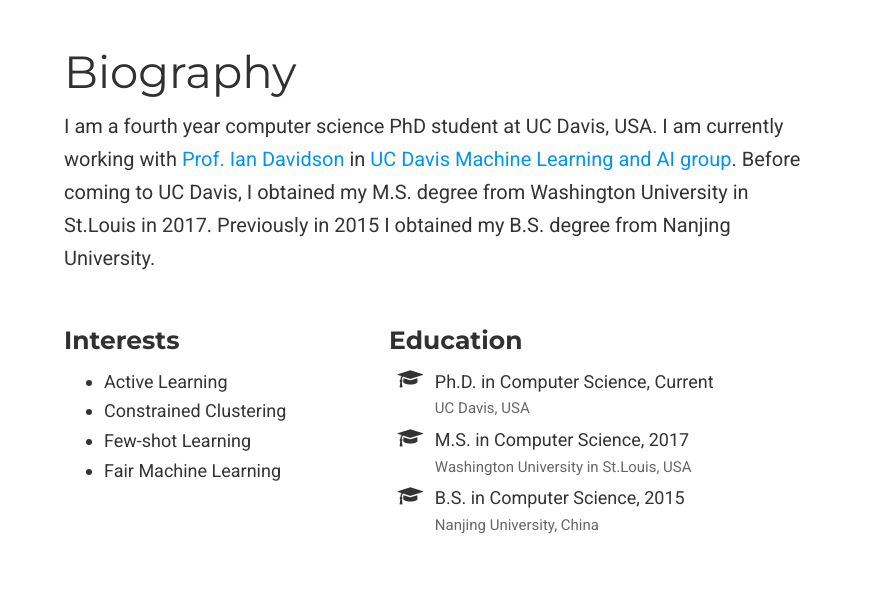
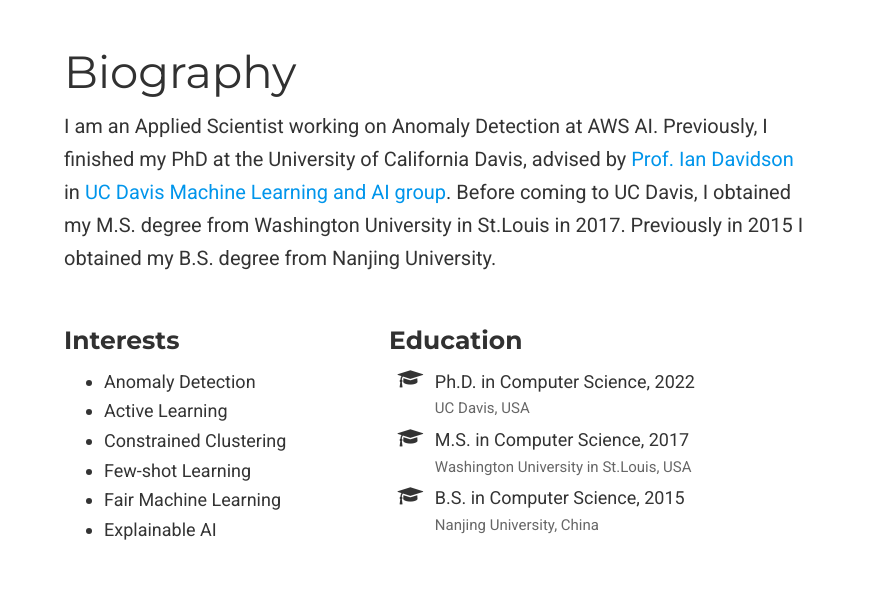
Before and after one commit to hongjingZ/hongjingZ.github.io, a plain HTML site: page index.html in a window 1280 px wide. Shown: the part 97-692 px from the top of the page, 396-1280 px from the left. Drawn offline with nearby package versions, Linux system fonts and the light colour scheme; some icons are missing.

Commit message:
Update index.html

```diff
--- a/index.html
+++ b/index.html
@@ -163,7 +163,7 @@
 
 <h1 id="biography">Biography</h1>
 
-<p>I am a fourth year computer science PhD student at UC Davis, USA. I am currently working with <a href="http://web.cs.ucdavis.edu/~davidson" target="_blank">Prof. Ian Davidson</a> in <a href="https://it2003.github.io/UCD-ML" target="_blank">UC Davis Machine Learning and AI group</a>. Before coming to UC Davis, I obtained my M.S. degree from Washington University in St.Louis in 2017. Previously in 2015 I obtained my B.S. degree from Nanjing University.</p>
+<p>I am an Applied Scientist working on Anomaly Detection at AWS AI. Previously, I finished my PhD at the University of California Davis, advised by <a href="http://web.cs.ucdavis.edu/~davidson" target="_blank">Prof. Ian Davidson</a> in <a href="https://it2003.github.io/UCD-ML" target="_blank">UC Davis Machine Learning and AI group</a>. Before coming to UC Davis, I obtained my M.S. degree from Washington University in St.Louis in 2017. Previously in 2015 I obtained my B.S. degree from Nanjing University.</p>
 
 
 
@@ -173,13 +173,12 @@
       <div class="col-sm-5">
         <h3>Interests</h3>
         <ul class="ul-interests">
+          <li>Anomaly Detection</li>
           <li>Active Learning</li>
-
           <li>Constrained Clustering</li>
-
           <li>Few-shot Learning</li>
-
           <li>Fair Machine Learning</li>
+          <li>Explainable AI</li>
 
         </ul>
       </div>
@@ -192,7 +191,7 @@
             <li>
             <i class="fa-li fa fa-graduation-cap"></i>
             <div class="description">
-              <p class="course">Ph.D. in Computer Science, Current</p>
+              <p class="course">Ph.D. in Computer Science, 2022</p>
               <p class="institution">UC Davis, USA</p>
             </div>
           </li>
```
